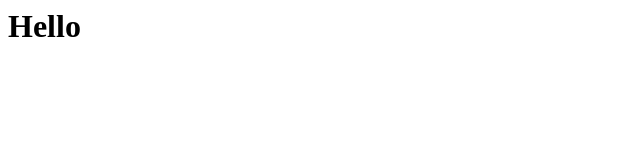
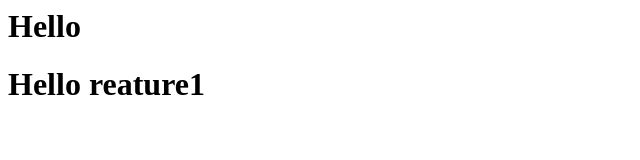
Before and after one commit to testmepleaseman/html, a plain HTML site: page index.html in a window 1280 px wide. Shown: the whole page, without its empty margins (0-640 px from the left). Drawn offline with Linux system fonts and the light colour scheme.

Commit message:
Add feature1

```diff
--- a/index.html
+++ b/index.html
@@ -1 +1,2 @@
 <h1>Hello</h1>
+<h1>Hello reature1</h1>
```
